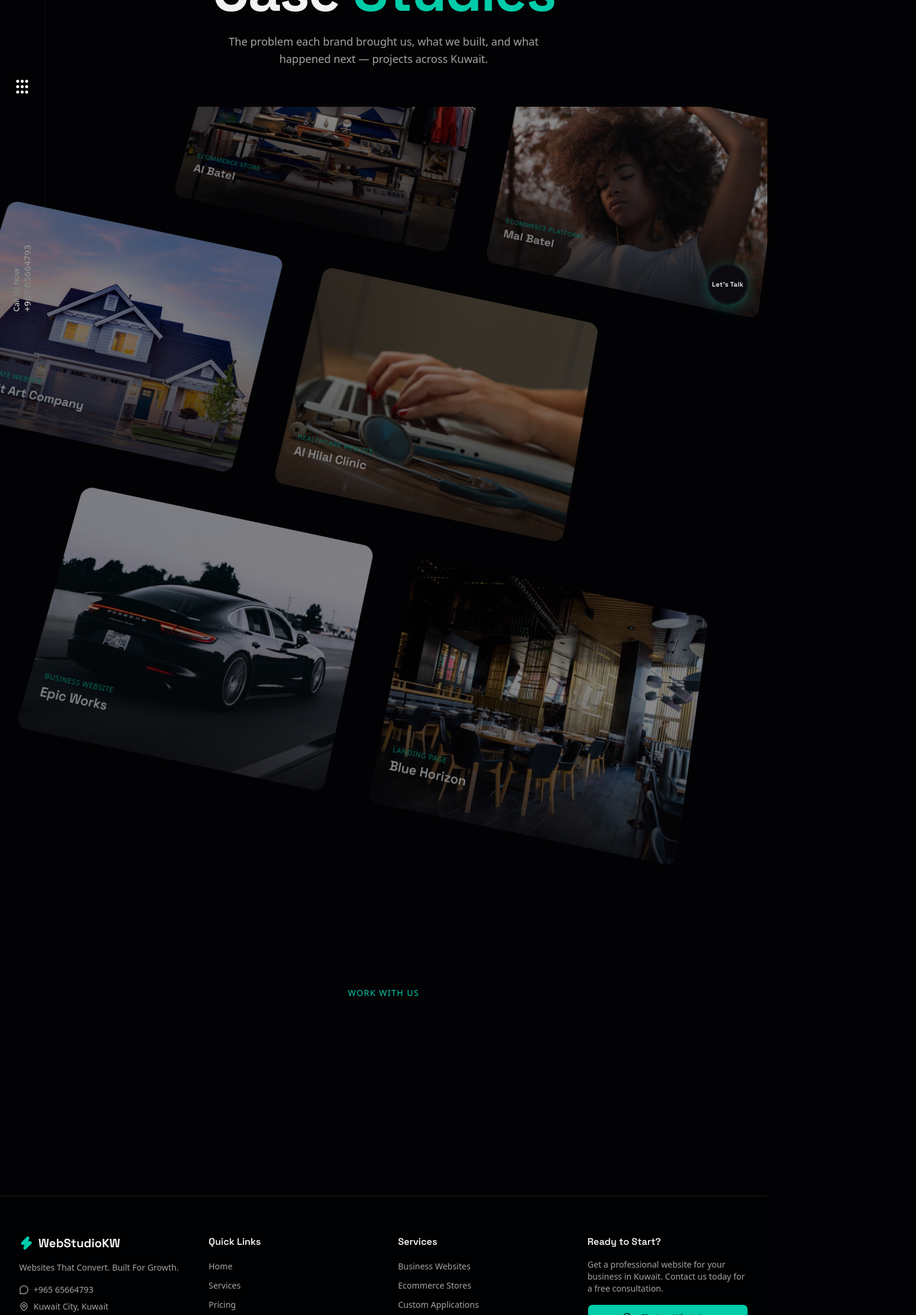
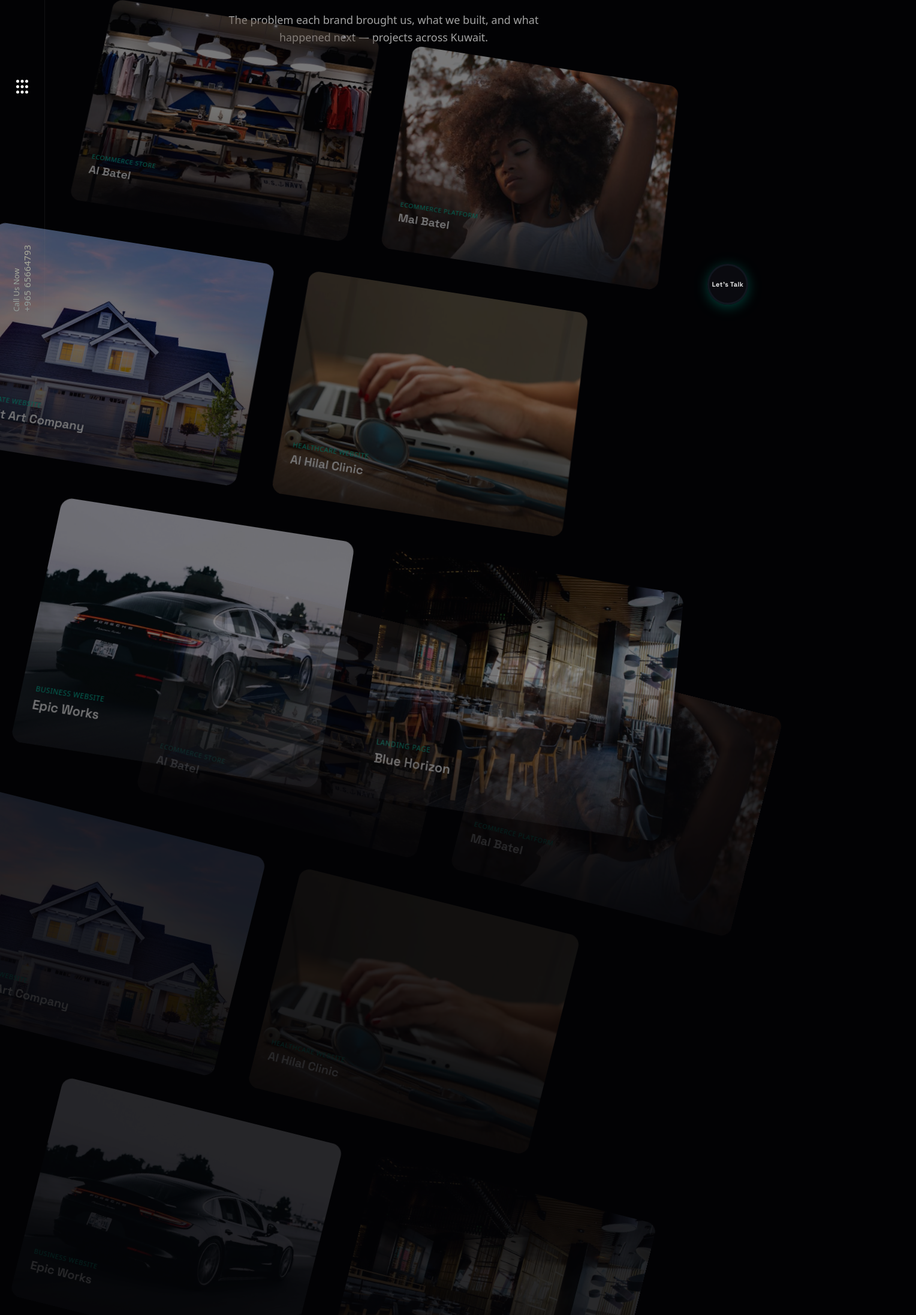
Before and after one commit to Anonymous-9919/Webstudiokw, a Next.js app: page /portfolio in a window 1280 px wide. Shown: the part 260-2453 px from the top of the page at 60% size, 1528 px wide, since content can reach past the window. Built offline with nearby package versions, Linux system fonts and the light colour scheme.

Commit message:
fix: left-aligned grid, transparent bg, 12-card grid with repeats, fix row clipping, dual grid sections

```diff
--- a/src/app/portfolio/page.tsx
+++ b/src/app/portfolio/page.tsx
@@ -15,8 +15,6 @@
     id: "albatel",
     title: "Al Batel",
     category: "Ecommerce Store",
-    description: "Full-featured electronics ecommerce store with product catalog, secure checkout, and payment integration for the Kuwait market.",
-    gradient: "from-blue-500 to-indigo-600",
     image: "/images/portfolio-ecommerce.jpg",
     url: "https://albatel.com.kw/",
   },
@@ -24,8 +22,6 @@
     id: "malbatel",
     title: "Mal Batel",
     category: "Ecommerce Platform",
-    description: "Modern online retail platform with product management, inventory tracking, and seamless payment integration.",
-    gradient: "from-purple-500 to-pink-600",
     image: "/images/portfolio-fashion.jpg",
     url: "https://malbatel.com/",
   },
@@ -33,8 +29,6 @@
     id: "kuwait-art",
     title: "Kuwait Art Company",
     category: "Corporate Website",
-    description: "Professional art company website showcasing creative services, portfolio gallery, and client engagement tools.",
-    gradient: "from-amber-500 to-orange-600",
     image: "/images/portfolio-realestate.jpg",
     url: "https://kuwait-art-company.vercel.app/",
   },
@@ -42,8 +36,6 @@
     id: "alhilal-clinic",
     title: "Al Hilal Clinic",
     category: "Healthcare Website",
-    description: "Modern clinic website with appointment booking system, service showcase, and patient information portal.",
-    gradient: "from-teal-500 to-emerald-600",
     image: "/images/portfolio-clinic.jpg",
     url: "https://alhilalclinickw.vercel.app/",
   },
@@ -51,8 +43,6 @@
     id: "epicworks",
     title: "Epic Works",
     category: "Business Website",
-    description: "Corporate business website with professional design, service pages, and lead generation forms.",
-    gradient: "from-zinc-600 to-slate-700",
     image: "/images/portfolio-auto.jpg",
     url: "https://epicworks.vercel.app/",
   },
@@ -60,95 +50,67 @@
     id: "bluehorizon",
     title: "Blue Horizon",
     category: "Landing Page",
-    description: "High-conversion landing page with modern design, clear value proposition, and strong call-to-action sections.",
-    gradient: "from-cyan-500 to-blue-600",
     image: "/images/portfolio-restaurant.jpg",
     url: "https://bluehorizon-theta.vercel.app/",
   },
 ]
 
-const row1 = projects.slice(0, 2)
-const row2 = projects.slice(2, 4)
-const row3 = projects.slice(4, 6)
+// Repeat to fill 3 rows of 2 (6 cards per section, 12 total across both grids)
+const fill = [...projects, ...projects]
+const grid1Row1 = fill.slice(0, 2)
+const grid1Row2 = fill.slice(2, 4)
+const grid1Row3 = fill.slice(4, 6)
+const grid2Row1 = fill.slice(6, 8)
+const grid2Row2 = fill.slice(8, 10)
+const grid2Row3 = fill.slice(10, 12)
 
 export default function PortfolioPage() {
-  const planeRef = useRef<HTMLDivElement>(null)
+  const plane1Ref = useRef<HTMLDivElement>(null)
+  const plane2Ref = useRef<HTMLDivElement>(null)
   const row1Ref = useRef<HTMLDivElement>(null)
   const row2Ref = useRef<HTMLDivElement>(null)
   const row3Ref = useRef<HTMLDivElement>(null)
+  const row4Ref = useRef<HTMLDivElement>(null)
+  const row5Ref = useRef<HTMLDivElement>(null)
+  const row6Ref = useRef<HTMLDivElement>(null)
   const ctaTitleRef = useRef<HTMLHeadingElement>(null)
   const ctaBtnRef = useRef<HTMLDivElement>(null)
 
   useEffect(() => {
     const ctx = gsap.context(() => {
-      // 3D plane entrance animation
-      if (planeRef.current) {
+      const animatePlane = (el: HTMLDivElement) => {
         gsap.fromTo(
-          planeRef.current,
+          el,
+          { y: -400, rotateX: 12, rotateZ: 14, opacity: 0.15 },
           {
-            y: -550,
-            rotateX: 15,
-            rotateZ: 20,
-            opacity: 0.2,
-          },
-          {
-            y: 380,
+            y: 400,
             rotateX: 0,
             rotateZ: 0,
             opacity: 1,
             ease: "none",
             scrollTrigger: {
-              trigger: planeRef.current,
-              start: "top 90%",
-              end: "bottom 20%",
-              scrub: 0.5,
+              trigger: el,
+              start: "top 95%",
+              end: "bottom 10%",
+              scrub: 0.4,
             },
           }
         )
       }
 
-      // Row parallax — alternating directions
-      if (row1Ref.current) {
+      const animateRow = (
+        el: HTMLDivElement,
+        fromX: number,
+        toX: number
+      ) => {
         gsap.fromTo(
-          row1Ref.current,
-          { x: 200 },
+          el,
+          { x: fromX },
           {
-            x: -200,
+            x: toX,
             ease: "none",
             scrollTrigger: {
-              trigger: row1Ref.current,
-              start: "top bottom",
-              end: "bottom top",
-              scrub: 0.5,
-            },
-          }
-        )
-      }
-      if (row2Ref.current) {
-        gsap.fromTo(
-          row2Ref.current,
-          { x: -200 },
-          {
-            x: 200,
-            ease: "none",
-            scrollTrigger: {
-              trigger: row2Ref.current,
-              start: "top bottom",
-              end: "bottom top",
-              scrub: 0.5,
-            },
-          }
-        )
-      }
-      if (row3Ref.current) {
-        gsap.fromTo(
-          row3Ref.current,
-          { x: 200 },
-          {
-            x: -200,
-            ease: "none",
-            scrollTrigger: {
-              trigger: row3Ref.current,
+              trigger: el,
               start: "top bottom",
               end: "bottom top",
               scrub: 0.5,
@@ -157,17 +119,22 @@
         )
       }
 
+      if (plane1Ref.current) animatePlane(plane1Ref.current)
+      if (plane2Ref.current) animatePlane(plane2Ref.current)
+
+      if (row1Ref.current) animateRow(row1Ref.current, 120, -120)
+      if (row2Ref.current) animateRow(row2Ref.current, -120, 120)
+      if (row3Ref.current) animateRow(row3Ref.current, 120, -120)
+      if (row4Ref.current) animateRow(row4Ref.current, 120, -120)
+      if (row5Ref.current) animateRow(row5Ref.current, -120, 120)
+      if (row6Ref.current) animateRow(row6Ref.current, 120, -120)
+
       // CTA text 3D reveal
       if (ctaTitleRef.current) {
         const words = ctaTitleRef.current.querySelectorAll(".cta-word")
         gsap.fromTo(
           words,
-          {
-            y: 50,
-            rotateX: -80,
-            opacity: 0,
-            transformOrigin: "50% 0%",
-          },
+          { y: 50, rotateX: -80, opacity: 0, transformOrigin: "50% 0%" },
           {
             y: 0,
             rotateX: 0,
@@ -209,15 +176,17 @@
       <script
         type="application/ld+json"
         dangerouslySetInnerHTML={{
-          __html: JSON.stringify(generateBreadcrumbSchema([
-            { name: "Home", url: SITE.url },
-            { name: "Portfolio", url: `${SITE.url}/portfolio` },
-          ])),
+          __html: JSON.stringify(
+            generateBreadcrumbSchema([
+              { name: "Home", url: SITE.url },
+              { name: "Portfolio", url: `${SITE.url}/portfolio` },
+            ])
+          ),
         }}
       />
 
       {/* Hero */}
-      <section className="bg-background pt-20 sm:pt-28 pb-12 sm:pb-16">
+      <section className="bg-background pt-20 sm:pt-28 pb-8 sm:pb-12">
         <Container>
           <div className="mx-auto max-w-3xl text-center">
             <Link
@@ -227,47 +196,90 @@
               <ArrowLeft className="w-4 h-4" />
               Back to home
             </Link>
-            <p className="mb-4 text-sm font-medium uppercase tracking-widest text-primary">
-              {SITE.brand} &middot; Portfolio
-            </p>
             <h1 className="font-heading text-5xl sm:text-6xl md:text-7xl lg:text-8xl font-bold tracking-tight text-foreground leading-[0.95]">
               Case <span className="text-primary">Studies</span>
             </h1>
             <p className="mt-6 text-base sm:text-lg text-muted-foreground max-w-xl mx-auto leading-relaxed">
-              The problem each brand brought us, what we built, and what happened next — projects across Kuwait.
+              The problem each brand brought us, what we built, and what
+              happened next &mdash; projects across Kuwait.
             </p>
           </div>
         </Container>
       </section>
 
-      {/* 3D Perspective Card Grid */}
-      <section className="relative overflow-hidden pb-10 sm:pb-16 bg-background" style={{ perspective: "1200px" }}>
-        <div ref={planeRef} className="origin-center" style={{ transformStyle: "preserve-3d" }}>
-          {/* Row 1 — reversed */}
-          <div ref={row1Ref} className="flex gap-5 sm:gap-[70px] mb-5 sm:mb-[70px] justify-end pr-0 sm:pr-20">
-            {row1.map((project) => (
-              <CaseCard key={project.id} project={project} />
+      {/* 3D Perspective Grid — left aligned, transparent bg */}
+      <section
+        className="relative pb-6 sm:pb-10"
+        style={{ perspective: "1200px" }}
+      >
+        <div
+          ref={plane1Ref}
+          className="origin-center"
+          style={{ transformStyle: "preserve-3d" }}
+        >
+          <div
+            ref={row1Ref}
+            className="flex gap-4 sm:gap-[60px] mb-4 sm:mb-[60px] pl-0 sm:pl-8"
+          >
+            {grid1Row1.map((p) => (
+              <CaseCard key={`r1-${p.id}`} project={p} />
             ))}
           </div>
-
-          {/* Row 2 — normal */}
-          <div ref={row2Ref} className="flex gap-5 sm:gap-[70px] mb-5 sm:mb-[70px] pl-0 sm:pl-20">
-            {row2.map((project) => (
-              <CaseCard key={project.id} project={project} />
+          <div
+            ref={row2Ref}
+            className="flex gap-4 sm:gap-[60px] mb-4 sm:mb-[60px] pl-0 sm:pl-8"
+          >
+            {grid1Row2.map((p) => (
+              <CaseCard key={`r2-${p.id}`} project={p} />
             ))}
           </div>
-
-          {/* Row 3 — reversed */}
-          <div ref={row3Ref} className="flex gap-5 sm:gap-[70px] pr-0 sm:pr-20">
-            {row3.map((project) => (
-              <CaseCard key={project.id} project={project} />
+          <div
+            ref={row3Ref}
+            className="flex gap-4 sm:gap-[60px] pl-0 sm:pl-8"
+          >
+            {grid1Row3.map((p) => (
+              <CaseCard key={`r3-${p.id}`} project={p} />
             ))}
           </div>
         </div>
       </section>
 
-      {/* Mobile: stacked cards for the rest */}
-      <section className="lg:hidden pb-16 sm:pb-20 bg-background">
+      {/* Second grid — simple cards with "Visit live site" */}
+      <section className="relative pb-10 sm:pb-16">
+        <div
+          ref={plane2Ref}
+          className="origin-center"
+          style={{ transformStyle: "preserve-3d" }}
+        >
+          <div
+            ref={row4Ref}
+            className="flex gap-4 sm:gap-[60px] mb-4 sm:mb-[60px] pl-0 sm:pl-8"
+          >
+            {grid2Row1.map((p) => (
+              <SimpleCard key={`r4-${p.id}`} project={p} />
+            ))}
+          </div>
+          <div
+            ref={row5Ref}
+            className="flex gap-4 sm:gap-[60px] mb-4 sm:mb-[60px] pl-0 sm:pl-8"
+          >
+            {grid2Row2.map((p) => (
+              <SimpleCard key={`r5-${p.id}`} project={p} />
+            ))}
+          </div>
+          <div
+            ref={row6Ref}
+            className="flex gap-4 sm:gap-[60px] pl-0 sm:pl-8"
+          >
+            {grid2Row3.map((p) => (
+              <SimpleCard key={`r6-${p.id}`} project={p} />
+            ))}
+          </div>
+        </div>
+      </section>
+
+      {/* Mobile stacked */}
+      <section className="lg:hidden pb-16 sm:pb-20">
         <Container>
           <div className="flex flex-col gap-4">
             {projects.map((project) => (
@@ -278,10 +290,10 @@
                 rel="noopener noreferrer"
                 className="group relative block overflow-hidden rounded-[18px] no-underline"
               >
-                <div className="relative aspect-[4/3] overflow-hidden">
+                <div className="relative aspect-[4/3] overflow-hidden rounded-[18px]">
                   <Image
                     src={project.image}
-                    alt={`${project.title} - ${project.category} by ${SITE.brand} in Kuwait`}
+                    alt={`${project.title} - ${project.category} by ${SITE.brand}`}
                     fill
                     className="object-cover transition-transform duration-700 group-hover:scale-105"
                     sizes="100vw"
@@ -305,30 +317,45 @@
         </Container>
       </section>
 
-      {/* CTA Section */}
-      <section className="py-20 sm:py-28 bg-background">
+      {/* CTA */}
+      <section className="py-20 sm:py-28">
         <Container>
           <div className="text-center max-w-3xl mx-auto">
-            <p className="mb-4 text-sm font-medium uppercase tracking-widest text-primary">Work with us</p>
+            <p className="mb-4 text-sm font-medium uppercase tracking-widest text-primary">
+              Work with us
+            </p>
             <h2
               ref={ctaTitleRef}
               className="font-heading text-3xl sm:text-4xl md:text-5xl font-bold leading-tight text-foreground"
               style={{ perspective: "400px" }}
             >
               <span className="cta-word inline-block mr-[0.3em]">We</span>
-              <span className="cta-word inline-block mr-[0.3em]">would</span>
-              <span className="cta-word inline-block mr-[0.3em]">love</span>
+              <span className="cta-word inline-block mr-[0.3em]">
+                would
+              </span>
+              <span className="cta-word inline-block mr-[0.3em]">
+                love
+              </span>
               <span className="cta-word inline-block mr-[0.3em]">to</span>
-              <span className="cta-word inline-block mr-[0.3em]">hear</span>
-              <span className="cta-word inline-block mr-[0.3em]">more</span>
+              <span className="cta-word inline-block mr-[0.3em]">
+                hear
+              </span>
+              <span className="cta-word inline-block mr-[0.3em]">
+                more
+              </span>
               <br className="hidden sm:block" />
-              <span className="cta-word inline-block mr-[0.3em]">about</span>
-              <span className="cta-word inline-block mr-[0.3em]">your</span>
+              <span className="cta-word inline-block mr-[0.3em]">
+                about
+              </span>
+              <span className="cta-word inline-block mr-[0.3em]">
+                your
+              </span>
               <span className="cta-word inline-block">project</span>
             </h2>
             <div ref={ctaBtnRef} className="mt-8">
               <WhatsAppButton size="lg">
-                Let&apos;s talk to us <ArrowUpRight className="ml-1.5 h-4 w-4" />
+                Let&apos;s talk to us{" "}
+                <ArrowUpRight className="ml-1.5 h-4 w-4" />
               </WhatsAppButton>
             </div>
           </div>
@@ -338,7 +365,11 @@
   )
 }
 
-function CaseCard({ project }: { project: (typeof projects)[number] }) {
+function CaseCard({
+  project,
+}: {
+  project: (typeof projects)[number]
+}) {
   return (
     <a
       href={project.url}
@@ -347,25 +378,21 @@
       className="group relative block shrink-0 w-[300px] sm:w-[480px] h-[240px] sm:h-[384px] rounded-[18px] overflow-hidden no-underline"
       style={{ background: "rgb(19, 17, 20)" }}
     >
-      {/* Image */}
       <Image
         src={project.image}
-        alt={`${project.title} - ${project.category} by ${SITE.brand} in Kuwait`}
+        alt={`${project.title} - ${project.category} by ${SITE.brand}`}
         fill
         className="object-cover transition-transform duration-700 group-hover:scale-105"
         sizes="(max-width: 640px) 300px, 480px"
       />
-
-      {/* Gradient overlay */}
       <div
-        className="absolute inset-0 pointer-events-none transition-opacity duration-350"
+        className="absolute inset-0 pointer-events-none"
         style={{
-          background: "linear-gradient(rgba(8,8,11,0) 45%, rgba(8,8,11,0.88) 100%)",
+          background:
+            "linear-gradient(rgba(8,8,11,0) 45%, rgba(8,8,11,0.88) 100%)",
           opacity: 0.8,
         }}
       />
-
-      {/* Meta */}
       <div className="absolute bottom-0 left-0 right-0 p-4 sm:p-[22px] flex flex-col gap-1 z-10">
         <span className="text-[10px] sm:text-[11px] font-medium uppercase tracking-wider text-primary">
           {project.category}
@@ -375,7 +402,13 @@
         </h3>
         <span className="inline-flex items-center gap-1.5 text-[11px] sm:text-xs text-[#e0b89e] mt-1 opacity-0 group-hover:opacity-100 transition-opacity duration-300">
           Read the case study
-          <svg viewBox="0 0 24 24" fill="none" stroke="currentColor" strokeWidth="2" className="h-3.5 w-3.5">
+          <svg
+            viewBox="0 0 24 24"
+            fill="none"
+            stroke="currentColor"
+            strokeWidth="2"
+            className="h-3.5 w-3.5"
+          >
             <path d="M7 17 17 7M8 7h9v9" />
           </svg>
         </span>
@@ -383,3 +416,55 @@
     </a>
   )
 }
+
+function SimpleCard({
+  project,
+}: {
+  project: (typeof projects)[number]
+}) {
+  return (
+    <a
+      href={project.url}
+      target="_blank"
+      rel="noopener noreferrer"
+      className="group relative block shrink-0 w-[300px] sm:w-[480px] h-[240px] sm:h-[384px] rounded-[18px] overflow-hidden no-underline"
+      style={{ background: "rgb(19, 17, 20)" }}
+    >
+      <Image
+        src={project.image}
+        alt={`${project.title} - ${project.category} by ${SITE.brand}`}
+        fill
+        className="object-cover transition-transform duration-700 group-hover:scale-105"
+        sizes="(max-width: 640px) 300px, 480px"
+      />
+      <div
+        className="absolute inset-0 pointer-events-none"
+        style={{
+          background:
+            "linear-gradient(rgba(8,8,11,0) 45%, rgba(8,8,11,0.88) 100%)",
+          opacity: 0.8,
+        }}
+      />
+      <div className="absolute bottom-0 left-0 right-0 p-4 sm:p-[22px] flex flex-col gap-1 z-10">
+        <span className="text-[10px] sm:text-[11px] font-medium uppercase tracking-wider text-primary">
+          {project.category}
+        </span>
+        <h3 className="font-heading text-sm sm:text-xl font-semibold text-white leading-tight">
+          {project.title}
+        </h3>
+        <span className="inline-flex items-center gap-1.5 text-[11px] sm:text-xs text-[#e0b89e] mt-1 opacity-0 group-hover:opacity-100 transition-opacity duration-300">
+          Visit live site
+          <svg
+            viewBox="0 0 24 24"
+            fill="none"
+            stroke="currentColor"
+            strokeWidth="2"
+            className="h-3.5 w-3.5"
+          >
+            <path d="M7 17 17 7M8 7h9v9" />
+          </svg>
+        </span>
+      </div>
+    </a>
+  )
+}
```
